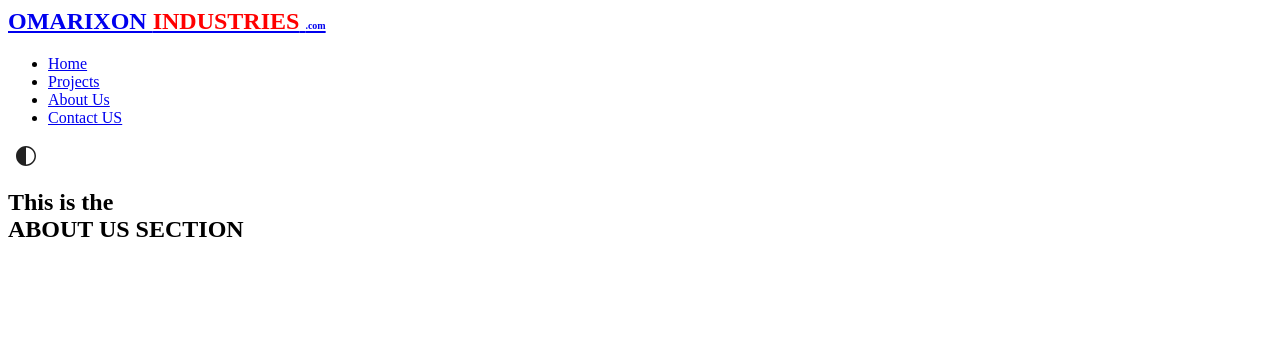
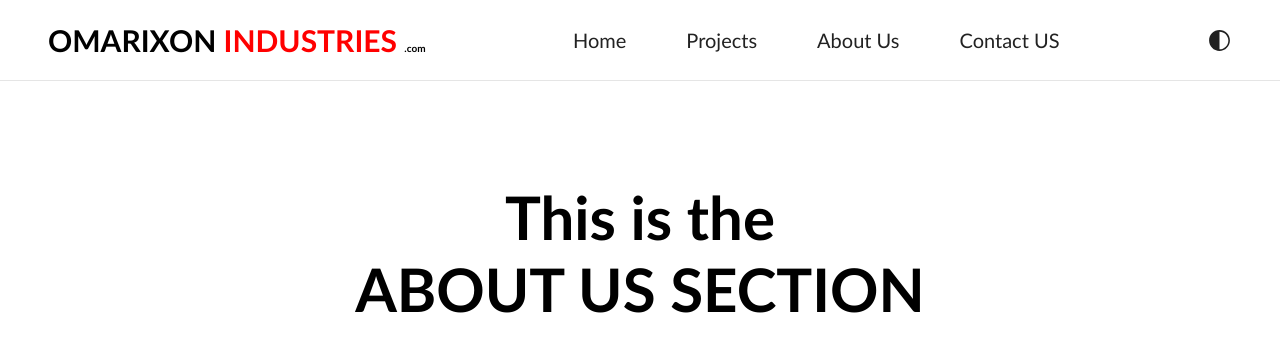
Before and after one commit to Omarixon/omarixon.github.io, a plain HTML site: page AboutUS.html in a window 1280 px wide. Drawn offline with Linux system fonts and the light colour scheme.

Commit message:
Bug fixes

```diff
--- a/AboutUS.html
+++ b/AboutUS.html
@@ -4,14 +4,14 @@
     <meta name="viewport" content="width=device-width, initial-scale=1.0">
     <title>Home</title>
     <link rel="icon" href="images/Logo.png">
-    <link rel="stylesheet" href="">
+    <link rel="stylesheet" href="style.css">
     <script src="myscripts.js"></script>
 </head>
 <body>
     <header>
 	<div class="content">
         <nav class="menu_bar">
-            <h1 class="logo"><a href="#" title="Home page">OMARIXON  <span style="color: red;">INDUSTRIES</span> <span style="font-size: 10px;">.com</span> </a></h1>
+            <h1 class="logo"><a href="index.html" title="Home page">OMARIXON  <span style="color: red;">INDUSTRIES</span> <span style="font-size: 10px;">.com</span> </a></h1>
             <ul>
                 <li class="menuList-subItem"><a href="index.html">Home</a></li>
                 <li class="menuList-subItem"><a href="Projects.html">Projects</a></li>
```
Also changed, not shown: ContactUs.html (+2 -2 lines), Projects.html (+2 -2 lines), index.html (+2 -2 lines).
